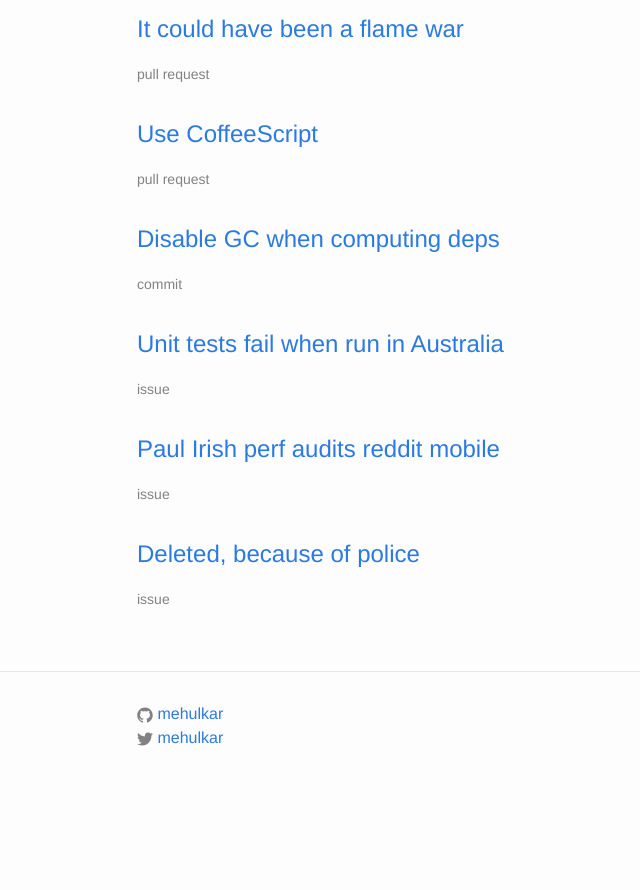
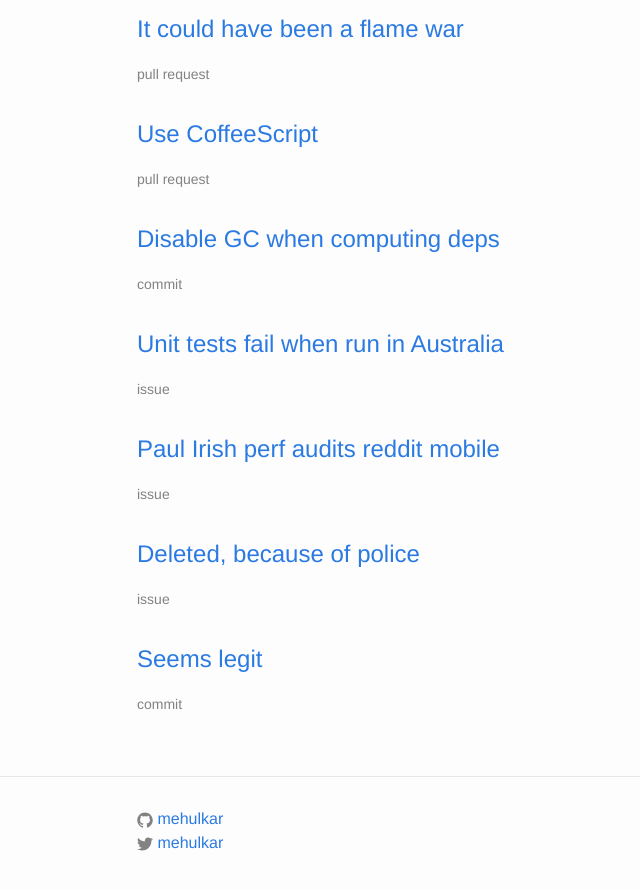
Before and after one commit to mehulkar/github-hall-of-fame, a Jekyll site: the page built from index.html, in a window 1280 px wide and 900 px high, scrolled down 2010 px. Shown: the top 890 px of the window, without its empty margins (133-773 px from the left). Built offline with Jekyll 4.4.1, drawn with Linux system fonts in a browser that asks for light colours; before the commit the page ends 2805 px from its top, so only the background shows below that.

Commit message:
Wordpress vulnerability via PR
Seems that the PR (number 18) on the Wordpress repo has been deleted but the commit exists.
HN discussion: https://news.ycombinator.com/item?id=4464044

```diff
--- a/_data/entries.yml
+++ b/_data/entries.yml
@@ -93,3 +93,7 @@
 - title: "Deleted, because of police"
   link: "https://archive.is/r8k7X#30.1%"
   type: "issue"
+
+- title: "Seems legit"
+  link: "https://github.com/maxymax/WordPress/commit/2fa93590c7881fab043be7b8b51358894dbc1466"
+  type: "commit"
```
